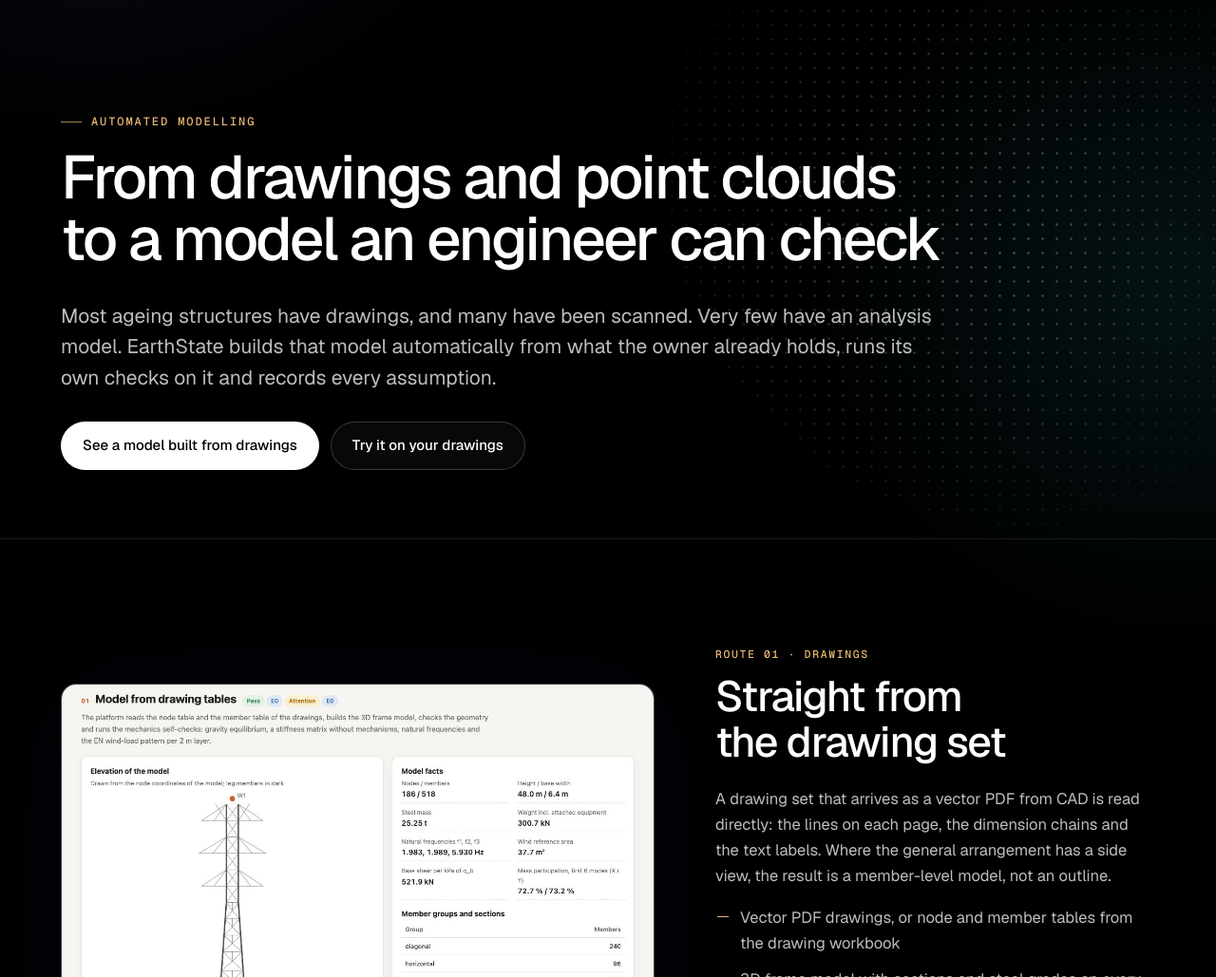
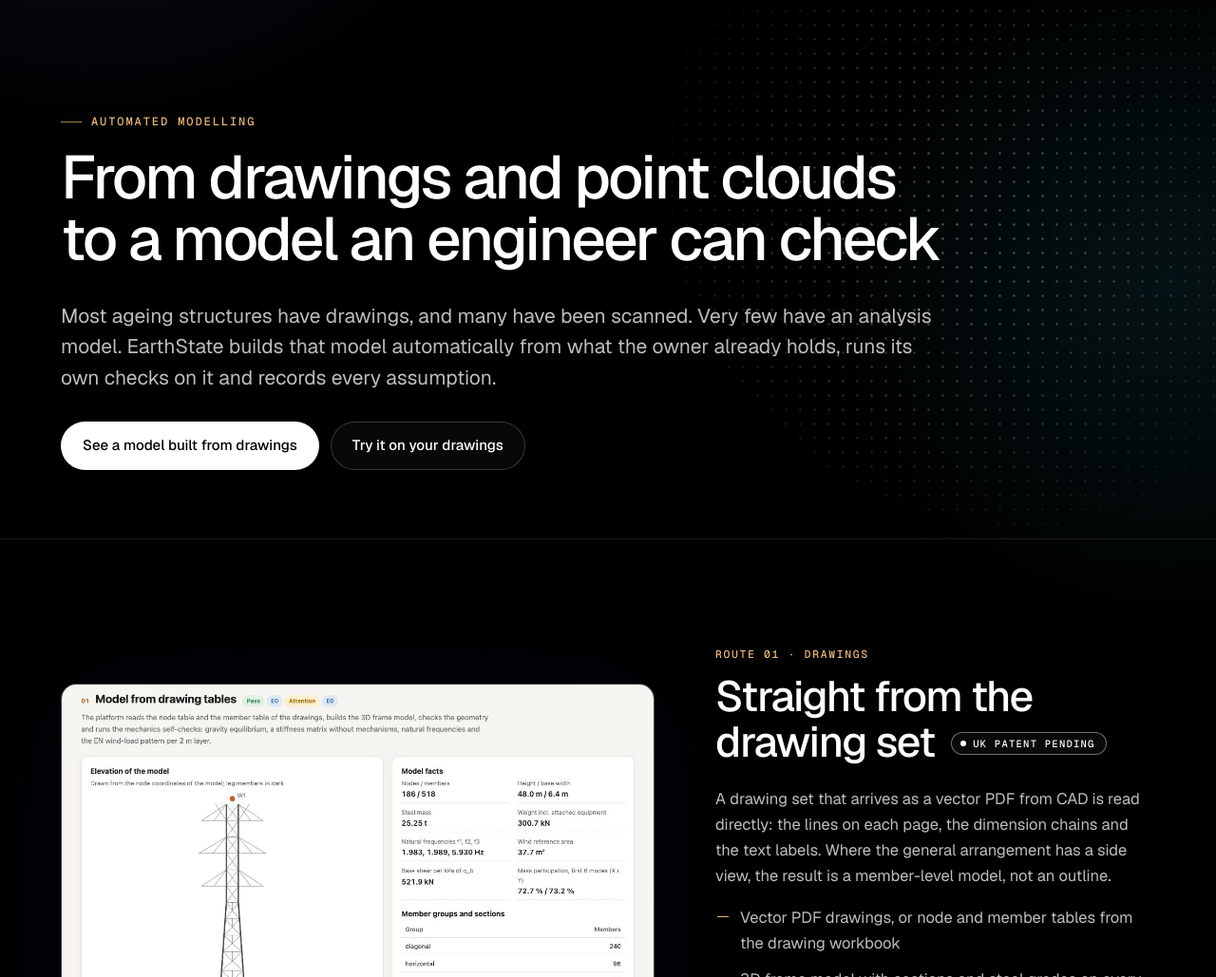
Before and after one commit to daguanghan/earthstate-site, a plain HTML site: page modelling.html in a window 1280 px wide. Shown: the part 71-1100 px from the top of the page at 95% size. Drawn offline with nearby package versions, Linux system fonts and the light colour scheme.

Commit message:
Add UK patent pending notice

```diff
--- a/modelling.html
+++ b/modelling.html
@@ -58,7 +58,7 @@
     <figure class="media"><img src="assets/img/ui-twin-model.jpg" alt="EarthState Twin: a lattice tower model built from drawing tables, with model facts, member groups and sections listed beside the elevation." loading="lazy"><figcaption>EarthState Twin · model built from drawing tables · synthetic 48 m tower</figcaption></figure>
     <div>
       <span class="num">Route 01 · Drawings</span>
-      <h2>Straight from the drawing set</h2>
+      <h2 class="ptitle">Straight from the drawing set <span class="stage pat">UK patent pending</span></h2>
       <p>A drawing set that arrives as a vector PDF from CAD is read directly: the lines on each page, the dimension chains and the text labels. Where the general arrangement has a side view, the result is a member-level model, not an outline.</p>
       <ul class="ticks">
         <li>Vector PDF drawings, or node and member tables from the drawing workbook</li>
```
